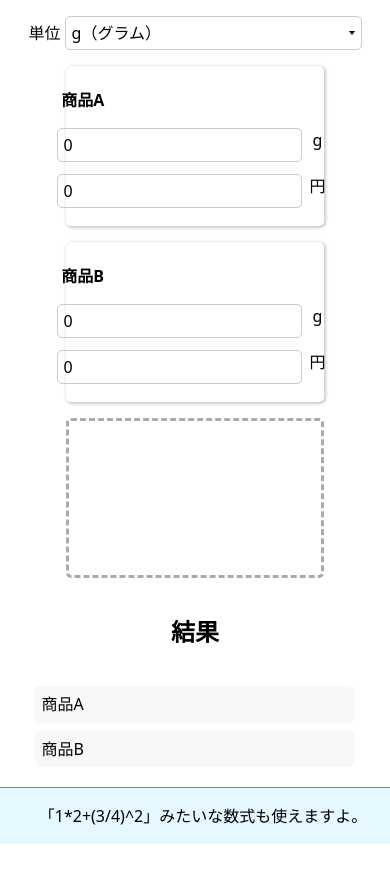
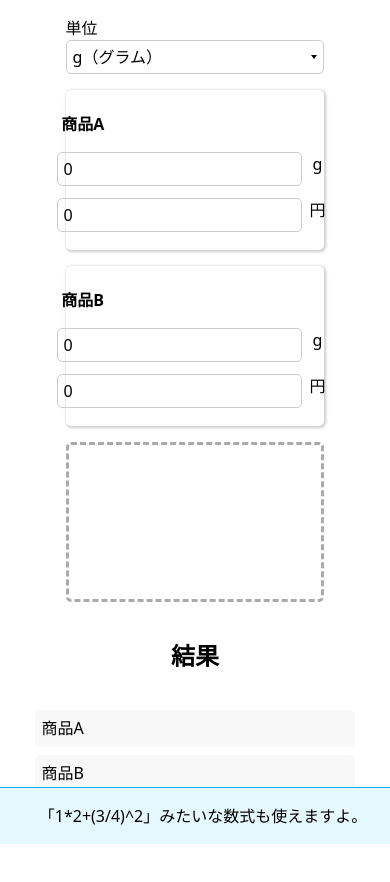
Before and after one commit to mkpoli/unit-price-calculator, a Svelte app: page / in a window 390 px wide. Shown: the top 882 px of the page. Built offline with nearby package versions, Linux system fonts and the light colour scheme; some icons are missing.

Commit message:
Adjust UnitSelector

```diff
--- a/src/App.svelte
+++ b/src/App.svelte
@@ -3,6 +3,7 @@
   import NewCard from './lib/NewCard.svelte'
   import Ranking from './lib/Ranking.svelte';
   import TipBox from './lib/TipBox.svelte';
+  import UnitSelector from './lib/UnitSelector.svelte';
 
   let items = [
     {
@@ -63,13 +64,7 @@
 </script>
 
 <main>
-    <label>
-      単位
-      <select bind:value={unit}>
-        <option value="g">g（グラム）</option>
-        <option value="個">個（人前・杯・皿・枚・本・袋・箱）</option>
-      </select>
-    </label>
+  <UnitSelector bind:value={unit}/>
   <div class="card-container">
     {#each items as { name, value, amount }, index }
       <ItemCard
@@ -84,7 +79,7 @@
       items.push({ name: `商品${numberToLetter(nameCount)}`, value: 0, amount: 0})
       nameCount += 1
       items = items
-      }} />
+    }}/>
   </div>
 
   <h2>結果</h2>
--- /dev/null
+++ b/src/lib/UnitSelector.svelte
@@ -0,0 +1,23 @@
+<script lang="ts">
+  export let value: string
+</script>
+
+<label>
+  単位
+  <select bind:value={value}>
+    <option value="g">g（グラム）</option>
+    <option value="個">個（人前・杯・皿・枚・本・袋・箱）</option>
+  </select>
+</label>
+
+<style>
+  @media only screen and (max-width: 720px) {
+    label {
+      width: var(--card-width);
+    }
+
+    select {
+      width: 100%;
+    }
+  }
+</style>
```
Lines whose indentation alone changed are shown as unchanged.
